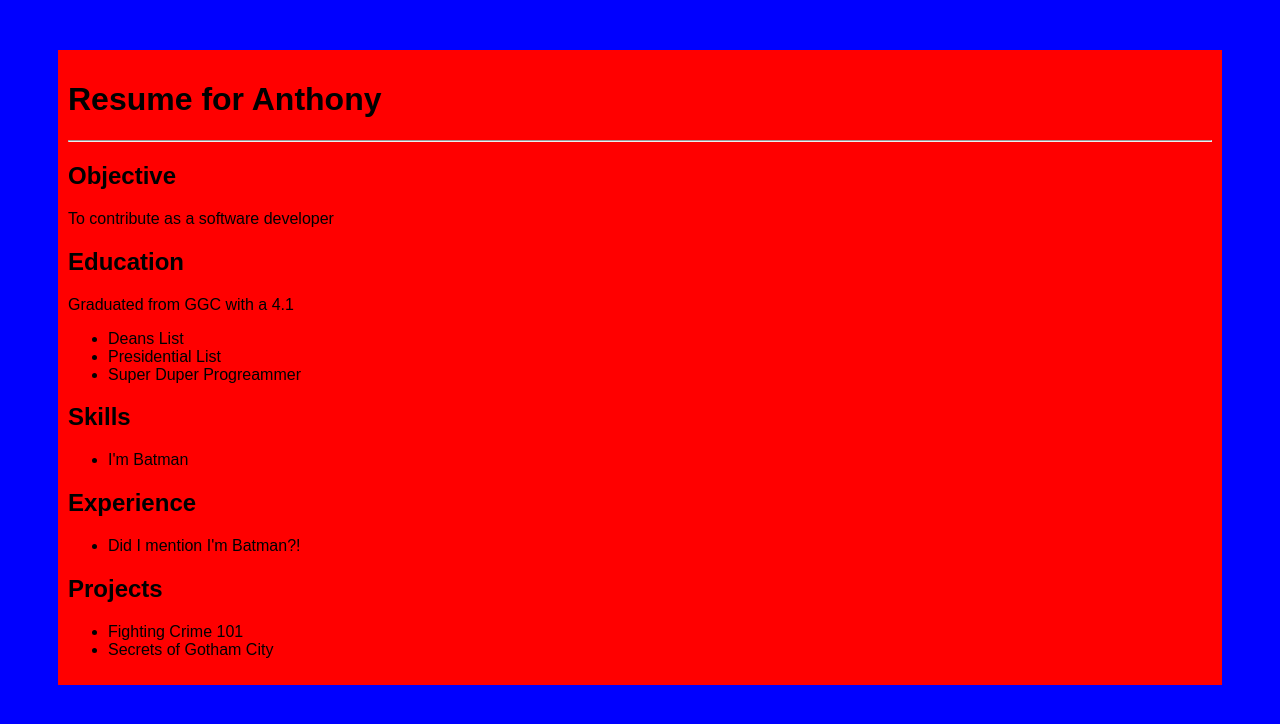
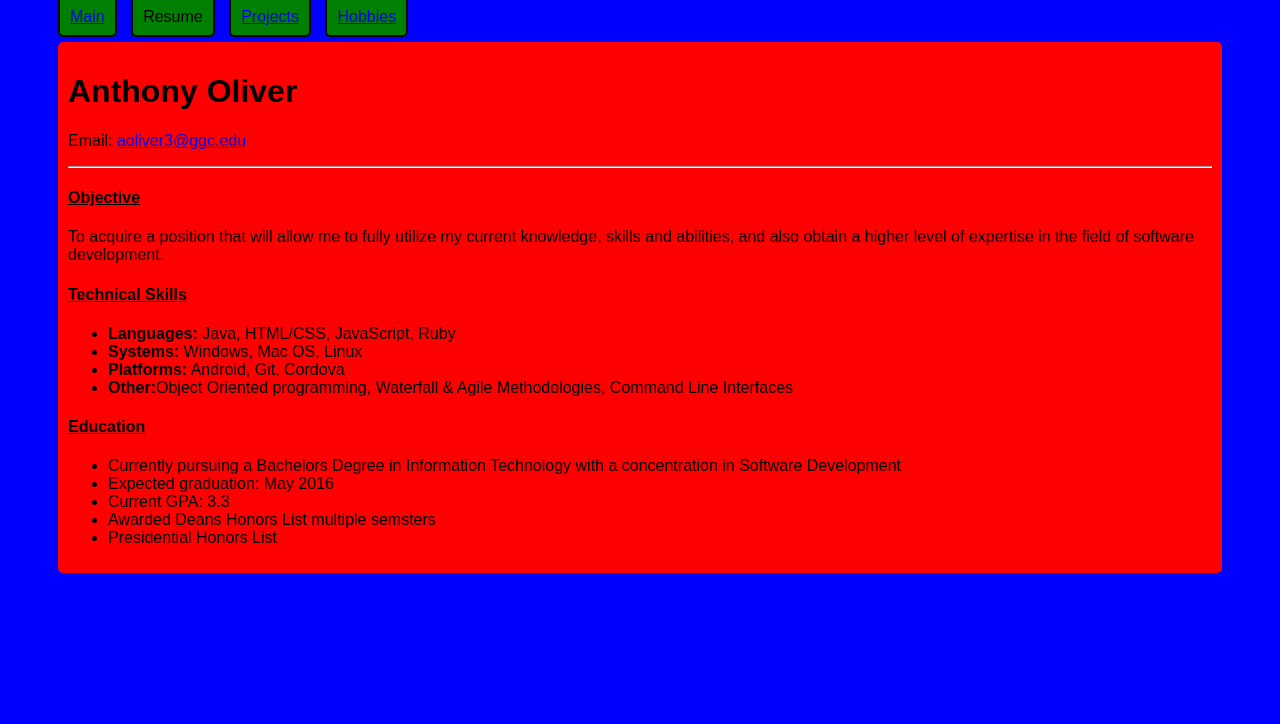
Before and after one commit to aoliver3/aoliver3.github.io, a plain HTML site: page resume.html in a window 1280 px wide. Drawn offline with Linux system fonts and the light colour scheme.

Commit message:
updating all portfolio pages

```diff
--- a/css/main.css
+++ b/css/main.css
@@ -1,6 +1,10 @@
 body {
     background-color: blue;
     font-family: Arial;
+}
+
+#header {
+    top: -10px;
 }
 
 .nav li {
@@ -10,15 +14,24 @@ body {
 
 .container {
     padding: 10px 10px 10px 10px;
-    margin-top:50px;
-    margin-bottom:50px;
-    margin-right:50px;
-    margin-left:50px;
+    margin:10px 50px 50px 50px;
     background-color: red;
+    border-radius:5px;
 }
 
 #surfbabe {
     display:block;
     margin: 0 auto;
+    border-radius: 5px;
+}
 
+.tab {
+    background-color: green;
+    padding: 10px;
+    border-radius: 5px;
+    border: 2px solid #000000;
 }
+
+table {
+	border: #000000 3px solid;
+}
--- a/resume.html
+++ b/resume.html
@@ -1,41 +1,52 @@
 <html>
 
     <head>
-
         <title>Anthony Oliver</title>
         <link rel="stylesheet" type="text/css" href="css/main.css"/>
     </head>
 
     <body>
+
+        <div id="header">
+            <div class="nav">
+                <ul>
+                    <li class="tab"><a href="index.html"/>Main</a></li>
+                    <li class="tab">Resume</li>
+                    <li class="tab"><a href="projects.html"/>Projects</a></li>
+                    <li class="tab"><a href="hobbies.html"/>Hobbies</a></li>
+                </ul>
+            </div>
+        </div>
+
         <div class="container">
-        <h1>Resume for Anthony</h1>
+        <h1><strong>Anthony Oliver</strong></h1>
+        <p>Email: <a href="mailto:aoliver3@ggc.edu">aoliver3@ggc.edu</a></p>
         <hr>
-        <h2>Objective</h2>
-        <p>To contribute as a software developer</p>
 
-        <h2>Education</h2>
-        <p>Graduated from  GGC with a 4.1</p>
+        <h4><u>Objective</u></h4>
+           <p>
+           To acquire a position that will allow me to fully utilize my current
+           knowledge, skills and abilities, and also obtain a higher level of
+           expertise in the field of software development.
+           </p>
+
+        <h4><u>Technical Skills</u></h4>
         <ul>
-            <li>Deans List</li>
-            <li>Presidential List</li>
-            <li>Super Duper Progreammer</li>
+            <li><strong>Languages:</strong> Java, HTML/CSS, JavaScript, Ruby</li>
+            <li><strong>Systems:</strong> Windows, Mac OS, Linux</li>
+            <li><strong>Platforms:</strong> Android, Git, Cordova</li>
+            <li><strong>Other:</strong>Object Oriented programming, Waterfall & Agile Methodologies, Command Line Interfaces</li>
         </ul>
 
-        <h2>Skills</h2>
+        <h4><u>Education</u></h4>
         <ul>
-            <li>I'm Batman</li>
+            <li>Currently pursuing a Bachelors Degree in Information Technology with a concentration in Software Development</li>
+            <li>Expected graduation: May 2016</li>
+            <li>Current GPA: 3.3</li>
+            <li>Awarded Deans Honors List multiple semsters</li>
+            <li>Presidential Honors List</li>
         </ul>
 
-        <h2>Experience</h2>
-        <ul>
-            <li>Did I mention I'm Batman?!</li>
-        </ul>
-
-        <h2>Projects</h2>
-        <ul>
-            <li>Fighting Crime 101</li>
-            <li>Secrets of Gotham City</li>
-        </ul>
         </div>
     </body>
 
```
Also changed, not shown: hobbies.html (added, +75 -0 lines), index.html (+20 -23 lines), projects.html (added, +31 -0 lines), public/Stephanie.jpg (added), public/awesomesunset.jpg (added), public/dirtroad.jpg (added), public/discgolf.jpg (added), public/disneyworld.jpg (added), public/drawing.jpg (added), public/family.jpg (added), public/me.jpg (added), public/plants.jpg (added).
